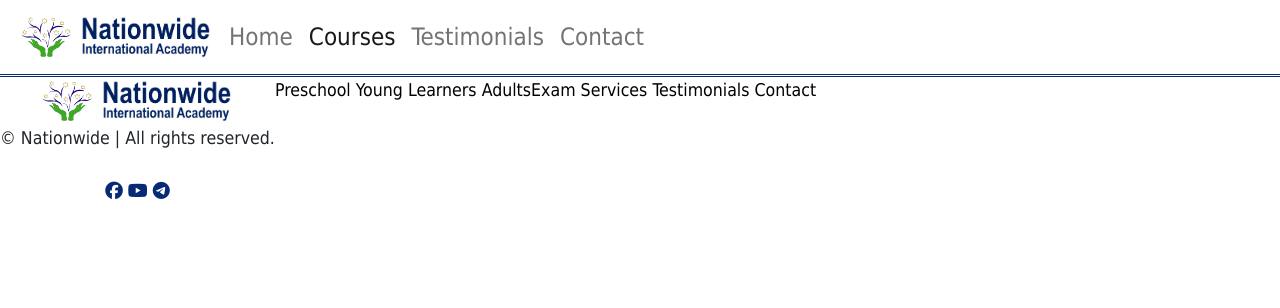
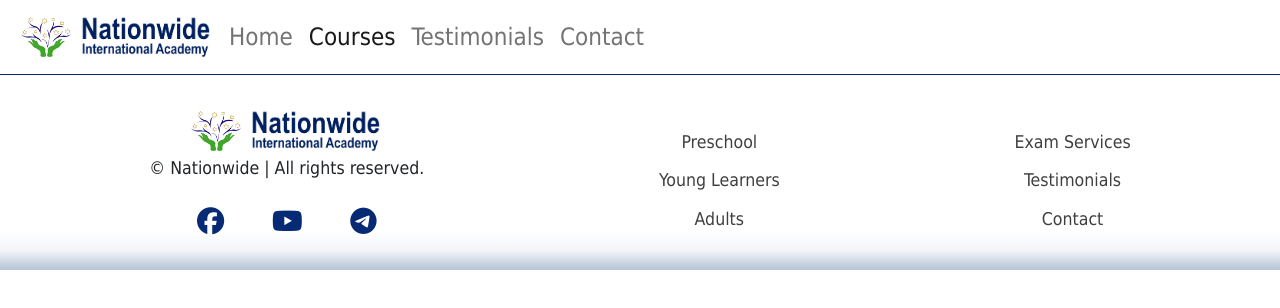
Before and after one commit to nationwidemyanmar/nationwide_myanmar.github.io, a plain HTML site: page course.html in a window 1280 px wide. Drawn offline with nearby package versions, Linux system fonts and the light colour scheme.

Commit message:
styled footer

```diff
--- a/styles.css
+++ b/styles.css
@@ -92,7 +92,6 @@ nav {
     text-align: left;
     align-items: center;
     justify-content: center;
-    /* max-width: 50rem; */
     margin: 3rem;
     text-wrap: wrap;
 }
@@ -130,13 +129,55 @@ a {
 footer {
     width: 100%;
     display: flex;
-    flex-direction: row;
-    border-top: .2rem double var(--blue);
+    flex-direction: column;
+    justify-content: space-around;
+    padding: 2rem;
+    border-top: .1rem solid var(--blue);
+    background: linear-gradient(180deg,  white 80%, rgba(14, 54, 124, 0.05), rgba(14, 54, 124, 0.3));
 }
 
 #home_nw {
     display: flex;
     flex-direction: column;
+}
+
+#footer_sm {
+    display: flex;
+    justify-content: space-evenly;
+}
+
+#footer_sm i {
+    font-size: 1.7rem;
+}
+
+#footer_courses, #footer_info {
+    display: flex;
+    flex-direction: column;
+    justify-content: space-around;
+    margin-top: 1rem;
+}
+
+#footer_courses a, #footer_info span {
+    margin: .3rem 0;
+}
+
+.footer_sm_a {
+    transition: all .5s;
+}
+
+.footer_sm_a:hover {
+    transform: scale(1.1);
+    transition: all .5s;
+}
+
+.footer_a {
+    color: var(--dark_black);
+    opacity: .75;
+}
+
+.footer_a:hover {
+    color: var(--blue);
+    opacity: 1;
 }
 
 @media screen and (min-width: 400px) {
@@ -159,6 +200,10 @@ footer {
 
     #reasons p {
         margin: 1.5rem 0;
+    }
+
+    footer {
+        flex-direction: row;
     }
 
 }
```
